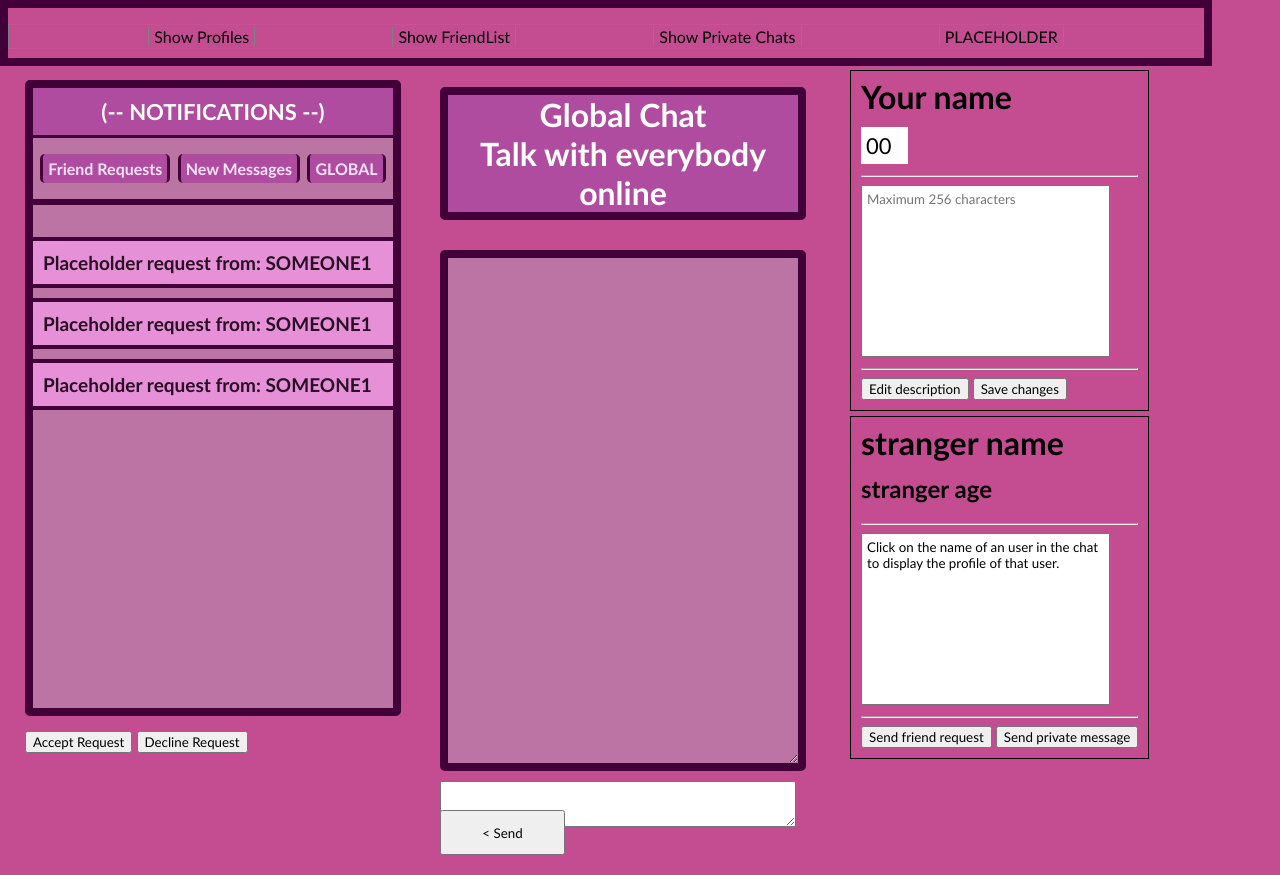
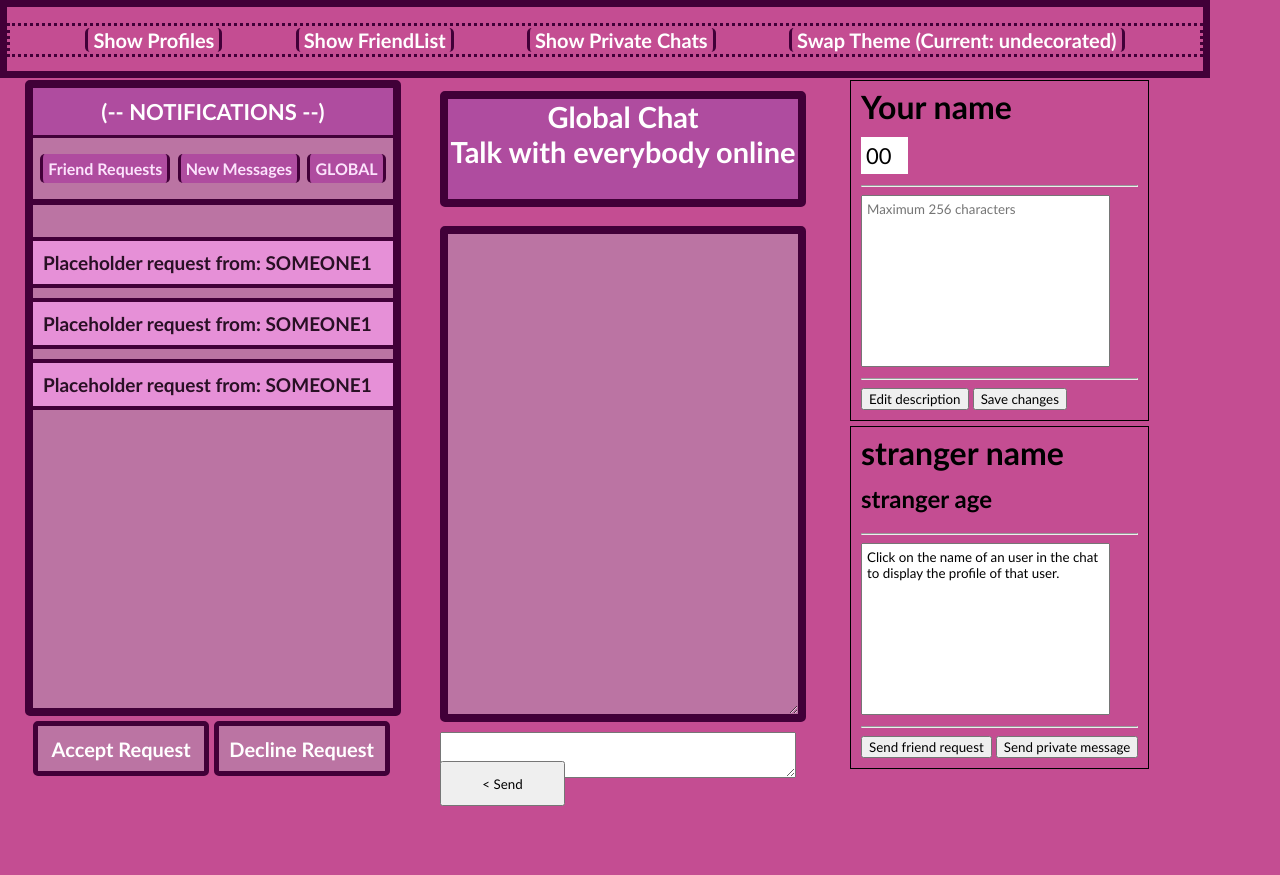
Before and after one commit to Izan-Sola/Web-Chat, a website: page public/webchat.html in a window 1280 px wide. After the commit the page ends 826 px from the top, so only its background shows below. Drawn offline with Linux system fonts and the light colour scheme.

Commit message:
Add files via upload

```diff
--- a/public/client.js
+++ b/public/client.js
@@ -19,6 +19,7 @@ function onOpen() {
 }
 function onClose(reason) {
     console.log('Connection closed' + reason)
+
 }
 
 function onError(error) {
@@ -32,6 +33,7 @@ function doSend(msg, type, user) {
 
 window.addEventListener('load', function () {
     openConnection()
+
 })
 
 privateMessagesM = new Map()
@@ -65,6 +67,13 @@ function onMessage(msgc){
 
                 case 'globalmsg':
                     $('#globalChat').append(`<p id="chat-user"> ${msgdata.message} </p>`)
+                    n = msgdata.message.match(/\[([^\]]+)\]/)
+
+                    if ($('#profile-name').text() == n[1]) {
+                        c = $('#globalChat').children()
+                        console.log(c[c.length-1])
+
+                    }
                 break
 
                 case 'newFriendReq':
--- a/public/styles2.css
+++ b/public/styles2.css
@@ -13,10 +13,10 @@ body {
     border: 8px var(--c1) solid;
     border-radius: 5px;
     width: 100%;
-    height: 505px;
+    height: 480px;
     overflow: scroll;
     overflow-wrap: break-word;
-    margin-top: 30px;
+    margin-top: 10px;
     resize: vertical;
     background-color: var(--c3);
 }
@@ -126,7 +126,7 @@ body {
 #profiles-section {
     position: absolute;
     left: 850px;
-    top: 65px;
+    top: 75px;
 }
 
 #profile-description, #stranger-profiledesc, #profile-age {
@@ -150,7 +150,10 @@ body {
 
 #globalchat-title, #privatechat-title {
     text-align: center;
+    margin-top: 13px;
     width: 100%;
+    height: 100px;
+    font-size: 29px;
     background-color: var(--c4);
     border: 8px solid var(--c1);
     color: var(--c8);
@@ -158,25 +161,31 @@ body {
 }
 
 #options-menu {
-    border: 8px solid var(--c1);
+    border: 7px solid var(--c1);
     width: 1196px;
     height: 50px;
+    padding-bottom: 14px;
+
 
     #options-list {
         display: flex;
         flex-direction: row;
         list-style: none;
         justify-content: space-evenly;
-        border: 1px dotted gray;
+        border: 3px dotted var(--c1);
         padding: 2px;
+        color: var(--c8);
 
         li {
-            border-left: 1px solid gray;
-            border-right: 1px solid gray;
+            border-right: 3px solid var(--c1);
+            border-left: 3px solid var(--c1);
+            border-radius: 5px;
+            font-size: 20px;
+            font-weight: bolder;
             padding: 0px 5px 0px 5px;
 
         }:hover {
-            background-color: rgba(128, 128, 128, 0.411);
+            background-color: var(--c12);
             cursor: pointer;
         }
     }
@@ -271,7 +280,7 @@ body {
         text-align: center;
         font-size: 22px;
         font-weight: bolder;
-        color: white;
+        color: var(--c8);
         padding-top: 10px;
         margin-top: 0;
         margin-bottom: 0;
@@ -291,7 +300,7 @@ body {
         z-index: 4;
         font-size: 16px;
         font-weight: bolder;
-        color: rgb(252, 227, 252);
+        color: var(--c9);
         li {
             border-left: 3px var(--c1) solid;
             border-right: 3px var(--c1) solid;
@@ -299,7 +308,7 @@ body {
             border-radius: 5px;
             padding: 5px;
         }:hover {
-            background-color: rgba(235, 33, 76, 0.438);
+            background-color: var(--c12);
             cursor: pointer;
         }
     }
@@ -318,12 +327,12 @@ body {
                     border-left: none;
                     border-right: none;
                     font-size: 19px;
-                    color: rgb(41, 16, 37);
+                    color: var(--c10);
                     font-weight: bolder;
                     padding: 10px;
                     margin-bottom: 10px;
                 }:hover {
-                    background-color: rgba(235, 33, 76, 0.438);
+                    background-color: var(--c11);
                     cursor: pointer;
                 }
     }
@@ -332,8 +341,18 @@ body {
 
 #notif-option1, #notif-option2 {
     position: relative;
-    top: 665px;
-    left: 25px;
+    border: 5px solid var(--c1);
+    border-radius: 5px;
+    background-color: var(--c3);
+    font-size: 20px;
+    color: var(--c8);
+    font-weight: bolder;
+    width: 49%;
+    height: 55px;
+}
+#notif-options {
+    position: relative;
+    top: 500px;
 }
 
 #notifications-messages,
@@ -346,6 +365,6 @@ body {
     top: 350px;
 }
 .selected {
-    background-color: rgb(201, 66, 95) !important;
-    color: white !important;
+    background-color: var(--c7) !important;
+    color: var(--c8) !important;
 }
--- /dev/null
+++ b/public/themes/theme1.css
@@ -0,0 +1,14 @@
+:root {
+    --c1: rgb(65, 0, 56); /*mostly borders*/
+    --c2:  rgb(167, 35, 167); /*msg, tabs bg?*/
+    --c3: rgb(187, 116, 163); /*some bgs*/
+    --c4: rgb(175, 76, 159); /*some bgs*/
+    --c5: rgb(230, 144, 215); /*notif bgs*/
+    --c6:  rgb(196, 77, 146); /*page bg*/
+    --c7:  rgb(201, 66, 95); /*selected notif*/
+    --c8: white; /*text color 1*/
+    --c9: rgb(252, 227, 252); /*text color 2*/
+    --c10: rgb(41, 16, 37); /*text color 3*/
+    --c11:rgba(235, 33, 76, 0.438); /*hover notif*/
+    --c12: rgba(235, 33, 76, 0.438); /*hover options*/
+}
--- /dev/null
+++ b/public/themes/theme2.css
@@ -0,0 +1,15 @@
+:root {
+    --c1: rgb(0, 56, 20); /* mostly borders */
+    --c2: rgb(35, 167, 92); /* msg, tabs bg? */
+    --c3: rgb(116, 187, 140); /* some bgs */
+    --c4: rgb(76, 175, 109); /* some bgs */
+    --c5: rgb(144, 230, 172); /* notif bgs */
+    --c6: rgb(77, 196, 132); /* page bg */
+    --c7: rgb(66, 201, 110); /* selected notif */
+    --c8: white; /* text color 1 */
+    --c9: rgb(227, 252, 235); /* text color 2 */
+    --c10: rgb(16, 41, 23); /* text color 3 */
+    --c11: rgba(33, 235, 76, 0.438); /* hover notif */
+    --c12: rgba(33, 235, 76, 0.438); /* hover options */
+
+}
--- /dev/null
+++ b/public/themes/theme3.css
@@ -0,0 +1,15 @@
+:root {
+    --c1: rgb(20, 20, 20); /* mostly borders */
+    --c2: rgb(40, 40, 40); /* msg, tabs bg? */
+    --c3: rgb(60, 60, 60); /* some bgs */
+    --c4: rgb(50, 50, 50); /* some bgs */
+    --c5: rgb(80, 80, 80); /* notif bgs */
+    --c6: rgb(30, 30, 30); /* page bg */
+    --c7: rgb(90, 90, 90); /* selected notif */
+    --c8: white; /* text color 1 */
+    --c9: rgb(200, 200, 200); /* text color 2 */
+    --c10: rgb(150, 150, 150); /* text color 3 */
+    --c11: rgba(100, 100, 100, 0.438); /* hover notif */
+    --c12: rgba(120, 120, 120, 0.438); /* hover options */
+
+}
--- /dev/null
+++ b/public/themes/theme4.css
@@ -0,0 +1,14 @@
+:root {
+    --c1: rgb(0, 40, 80); /* mostly borders */
+    --c2: rgb(35, 85, 167); /* msg, tabs bg? */
+    --c3: rgb(100, 140, 200); /* some bgs */
+    --c4: rgb(60, 120, 190); /* some bgs */
+    --c5: rgb(130, 180, 230); /* notif bgs */
+    --c6: rgb(50, 100, 170); /* page bg */
+    --c7: rgb(80, 160, 220); /* selected notif */
+    --c8: white; /* text color 1 */
+    --c9: rgb(220, 240, 255); /* text color 2 */
+    --c10: rgb(15, 30, 50); /* text color 3 */
+    --c11: rgba(50, 150, 250, 0.438); /* hover notif */
+    --c12: rgba(33, 120, 235, 0.438); /* hover options */
+}
--- /dev/null
+++ b/public/themes/theme5.css
@@ -0,0 +1,14 @@
+:root {
+    --c1: rgb(80, 50, 20); /* mostly borders */
+    --c2: rgb(140, 100, 60); /* msg, tabs bg? */
+    --c3: rgb(180, 140, 100); /* some bgs */
+    --c4: rgb(160, 120, 80); /* some bgs */
+    --c5: rgb(200, 170, 130); /* notif bgs */
+    --c6: rgb(230, 210, 180); /* page bg */
+    --c7: rgb(190, 150, 110); /* selected notif */
+    --c8: rgb(40, 30, 20); /* text color 1 */
+    --c9: rgb(90, 60, 40); /* text color 2 */
+    --c10: rgb(20, 15, 10); /* text color 3 */
+    --c11: rgba(190, 140, 100, 0.438); /* hover notif */
+    --c12: rgba(160, 120, 90, 0.438); /* hover options */
+}
--- /dev/null
+++ b/public/themes/theme6.css
@@ -0,0 +1,38 @@
+:root {
+    --c1: black; /* mostly borders */
+    --c2: none; /* msg, tabs bg? */
+    --c3: white; /* some bgs */
+    --c4: white; /* some bgs */
+    --c5: rgba(128, 128, 128, 0.137); /* notif bgs */
+    --c6: white; /* page bg */
+    --c7: rgba(59, 59, 59, 0.459); /* selected notif */
+    --c8: black; /* text color 1 */
+    --c9: black; /* text color 2 */
+    --c10: black; /* text color 3 */
+    --c11: gray; /* hover notif */
+    --c12: gray; /* hover options */
+}
+
+#globalChat, #globalchat-title, #notifications-section,
+#notif-option1, #notif-option2, #options-menu {
+    border: 2px solid black !important;
+    border-radius: 0px !important;
+}
+#notifications-title, #notifications-tabs>ul {
+    border-bottom: 2px solid black !important;
+}
+#notifications-friendreq, #notifications-messages, #notifications-global {
+    li {
+        border-bottom: 2px solid black !important;
+        border-top: 2px solid black !important;
+    }
+}
+#chat-user {
+    border: none !important;
+}
+
+* {
+    font-weight: 600 !important;
+    font-family: 'Times New Roman', Times, serif !important;
+}
+/*undecorated theme*/
--- a/public/webchat.html
+++ b/public/webchat.html
@@ -3,7 +3,7 @@
 
 <head>
     <meta charset='utf-8'>
-    <link rel='stylesheet' href='variables.css'>
+    <link id="theme" rel='stylesheet' href='themes/theme1.css'>
     <link rel='stylesheet' href='styles2.css'>
     <script src="jquery-3.7.1.js"></script>
     <script src="jqcookies/jquery.cookie.js"></script>
@@ -19,7 +19,7 @@
                 <li id="showprofiles-option"> Show Profiles </li>
                 <li id="showfriends-option"> Show FriendList </li>
                 <li id="show-privatechat"> Show Private Chats</li>
-                <li id=""> PLACEHOLDER </li>
+                <li id="swap-theme"> Swap Theme (Current: undecorated) </li>
             </ul>
         </nav>
     </header>
@@ -51,13 +51,13 @@
         <ul id="notifications-global">
             <li>ANNOUNCEMENT OR SOMETHING IDK!</li>
         </ul>
-
+        <div id="notif-options">
+            <input type="button" id="notif-option1" value="Accept Request">
+            <input type="button" id="notif-option2" value="Decline Request">
+        </div>
     </div>
 
-    <div id="notif-options">
-        <input type="button" id="notif-option1" value="Accept Request">
-        <input type="button" id="notif-option2" value="Decline Request">
-    </div>
+
 
     <div id="profiles-section">
         <div id="profile">
@@ -104,7 +104,7 @@ Click on the name of an user in the chat to display the profile of that user.
             <h1 id="privatechat-title">Your private chat with {USER}</h1>
             <div id="privateChat"></div>
             <textarea id="private-textarea"></textarea>
-            <input type="button" id="send-privatemsg" value="< Send">
+            <input type="button" id="send-privatemsg" value="< Send" placeholder="Private messages are NOT saved after reloading / closing the page!">
         </div>
 
 
```
Also changed, not shown: public/main.js (+42 -5 lines), server.js (+2 -8 lines).
